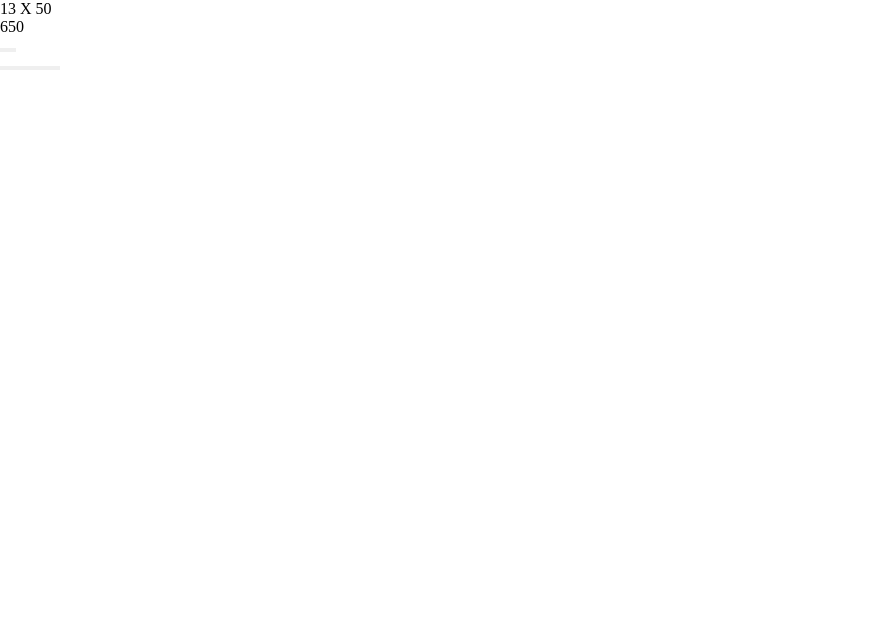
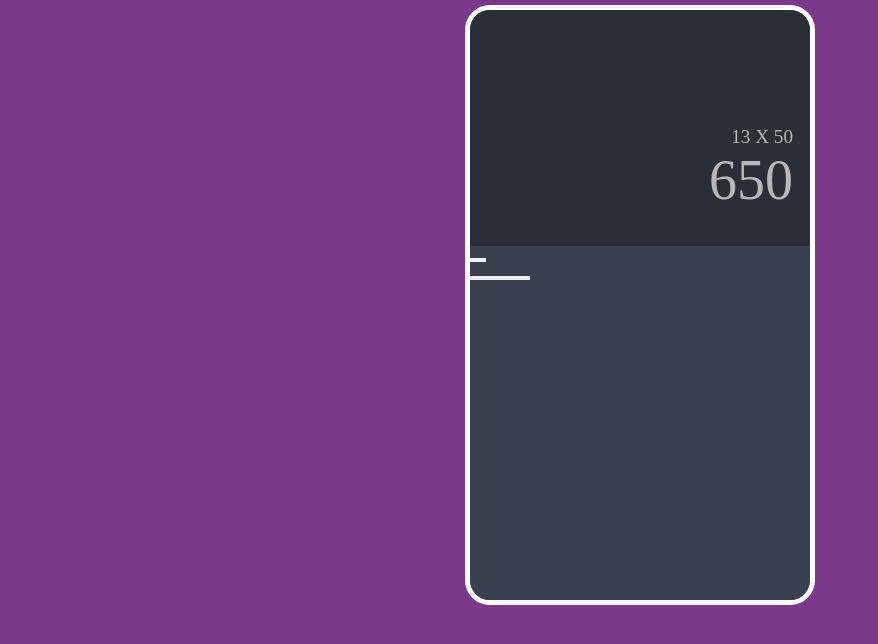
Before and after one commit to fanuelH/top-calculator, a plain HTML site: page index.html in a window 1280 px wide. Shown: the whole page, without its empty margins (0-878 px from the left). Drawn offline with Linux system fonts and the light colour scheme.

Commit message:
style: implement operation logic display and result display

```diff
--- a/assets/css/style.css
+++ b/assets/css/style.css
@@ -3,3 +3,43 @@
   padding: 0;
   margin: 0;
 }
+body {
+  background-color: #793888;
+  width: 100%;
+  height: 100vh;
+  display: flex;
+  justify-content: center;
+}
+
+.main-container {
+  display: flex;
+  overflow: hidden;
+  flex-direction: column;
+  width: 350px;
+  height: 600px;
+  border: 5px solid white;
+  border-radius: 25px;
+  margin: 5px 0;
+}
+
+.display-container {
+  background-color: #2b2e37;
+  flex-basis: 40%;
+  color: rgb(184, 184, 184);
+  display: flex;
+  flex-direction: column;
+  justify-content: end;
+  align-items: end;
+  padding-right: 5%;
+  padding-bottom: 10%;
+}
+.operation-container {
+  font-size: 1.2rem;
+}
+.result-container {
+  font-size: 3.5rem;
+}
+.buttons-container {
+  background-color: #394050;
+  flex-basis: 60%;
+}
```
